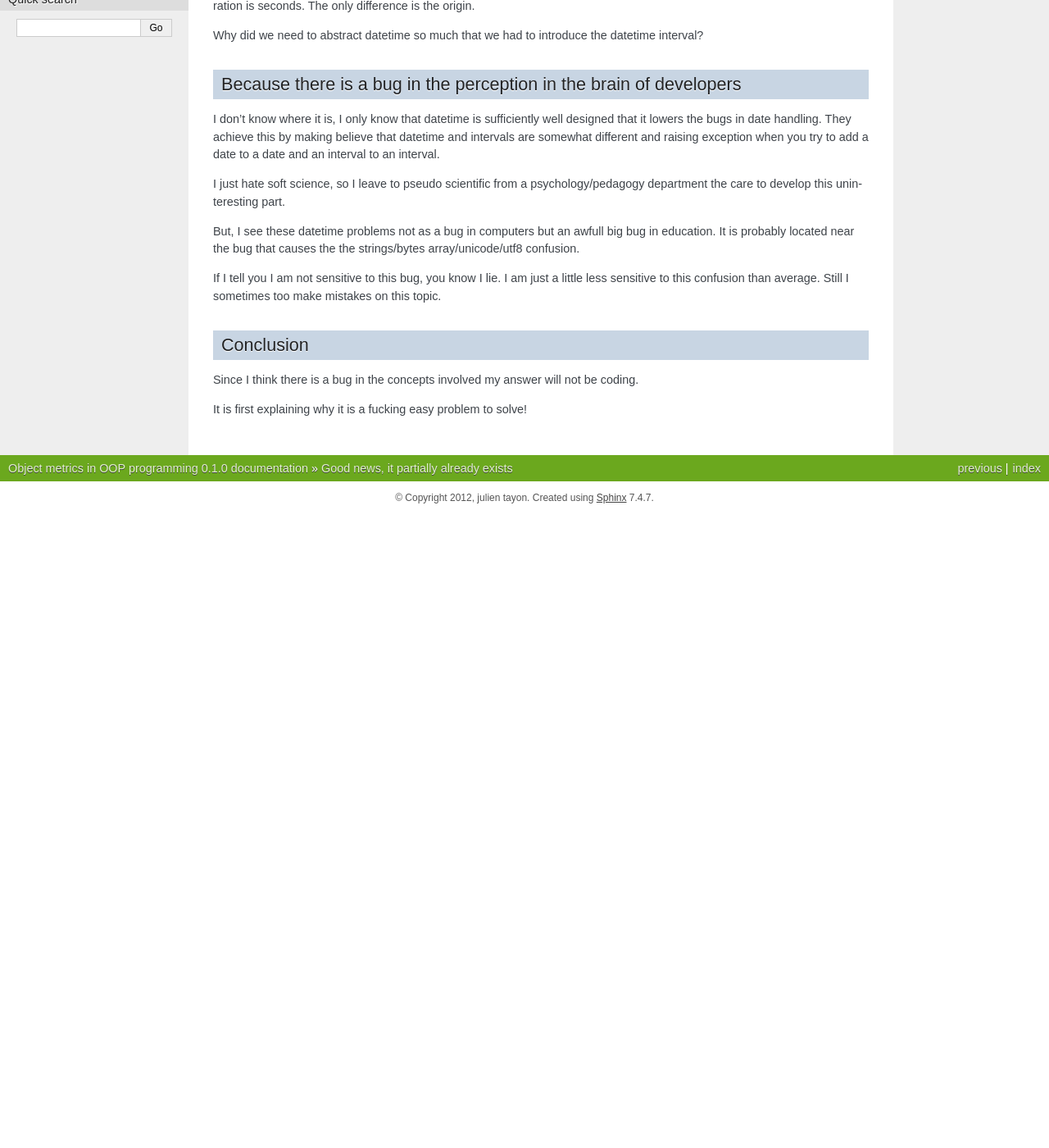
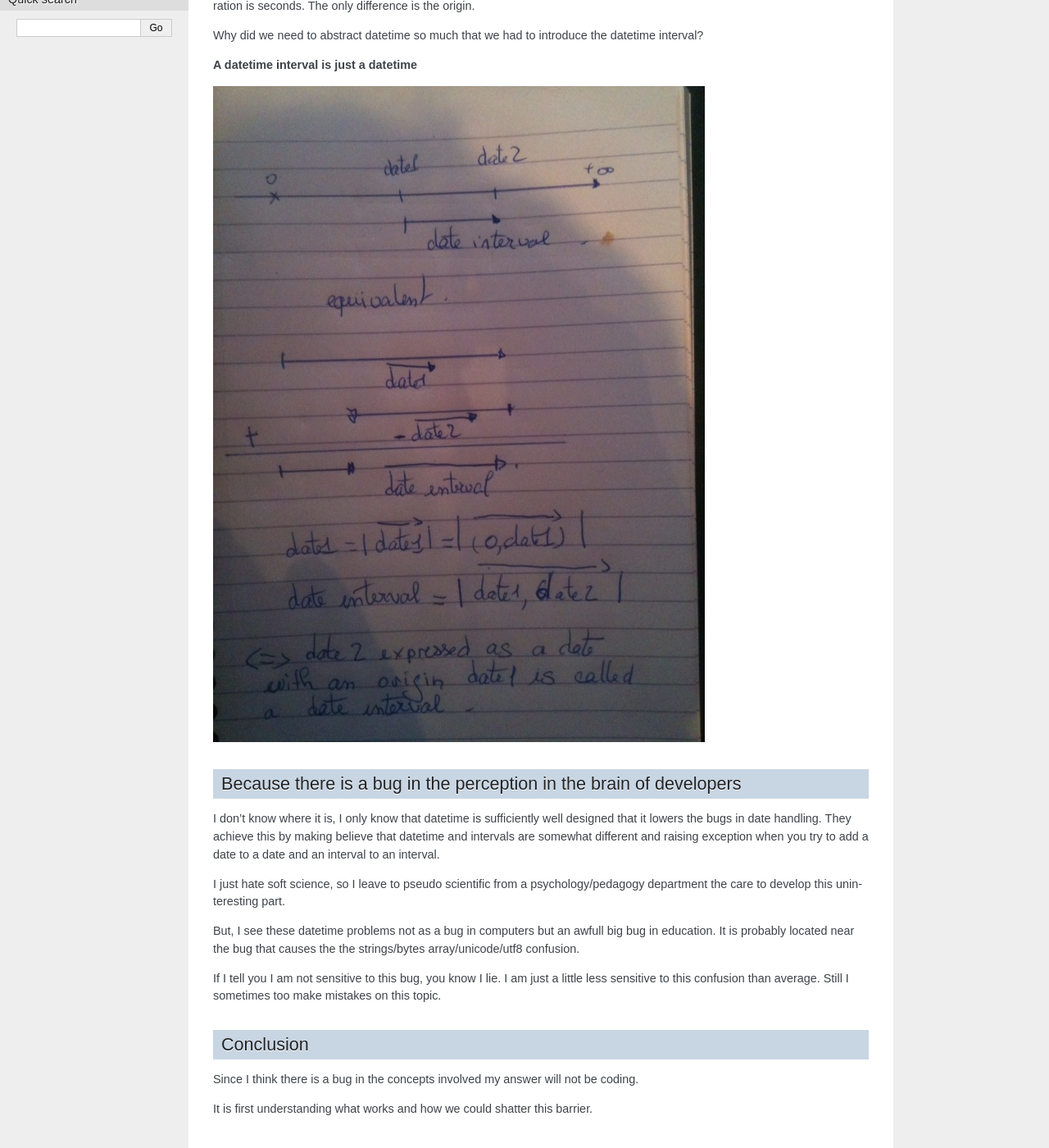
Before and after one commit to jul/OOP-metrics, a Sphinx documentation site: the page built from docs/source/existing.rst, in a window 1280 px wide and 1400 px high, scrolled down 423 px. Shown: the whole window at 82% size. Built offline with Sphinx 7.4.7, drawn with Linux system fonts in a browser that asks for light colours; before the commit the page ends 1050 px from its top, so only the background shows below that.

Commit message:
trying schema with my new powerful software called mimine 1.0

```diff
--- a/docs/source/existing.rst
+++ b/docs/source/existing.rst
@@ -30,6 +30,10 @@ difference is the origin.
 Why did we need to abstract datetime so much that we had to introduce the
 datetime interval?
 
+**A datetime interval is just a datetime**
+
+.. image:: ./figure/schema_date.jpg
+
 Because there is a bug in the perception in the brain of developers
 *******************************************************************
 
@@ -55,4 +59,4 @@ Conclusion
 
 Since I think there is a bug in the concepts involved my answer will not be coding.
 
-It is first explaining why it is a fucking easy problem to solve!
+It is first understanding what works and how we could shatter this barrier.
```
Also changed, not shown: docs/source/figure/schema_date.jpg (added).
